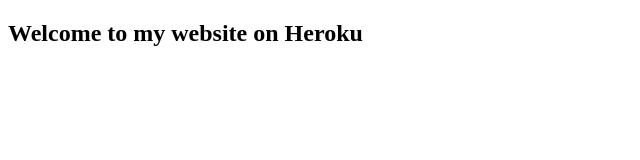
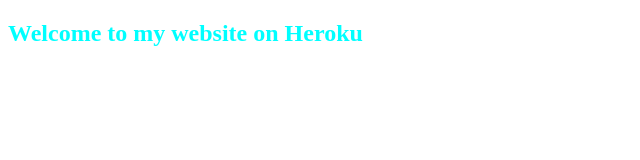
Before and after one commit to bridgecrew-perf7/deployheroku-15, a website: page views/index.html in a window 1280 px wide. Shown: the whole page, without its empty margins (0-640 px from the left). Drawn offline with Linux system fonts and the light colour scheme.

Commit message:
change color

```diff
--- a/views/index.html
+++ b/views/index.html
@@ -7,6 +7,6 @@
     <title>Home page</title>
 </head>
 <body>
-    <h2>Welcome to my website on Heroku</h2>
+    <h2 style="color: aqua;">Welcome to my website on Heroku</h2>
 </body>
 </html>
```
